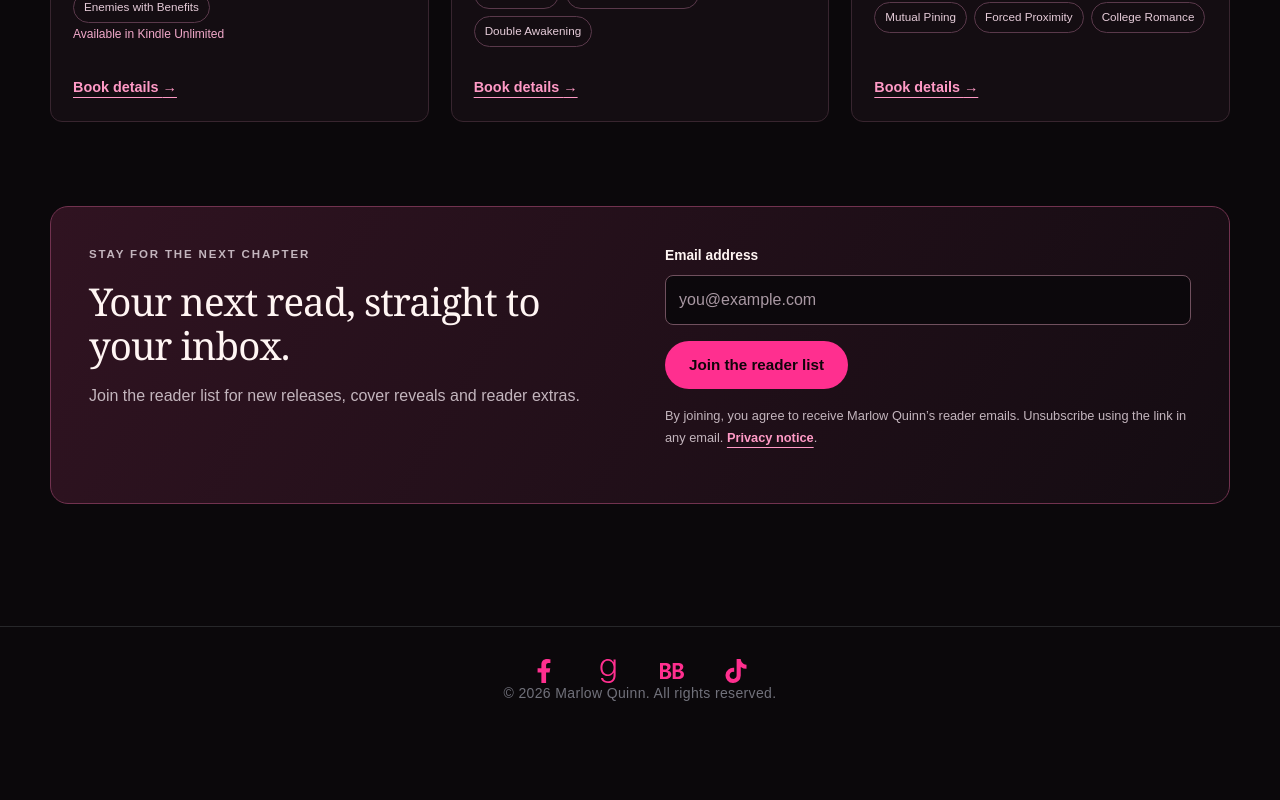
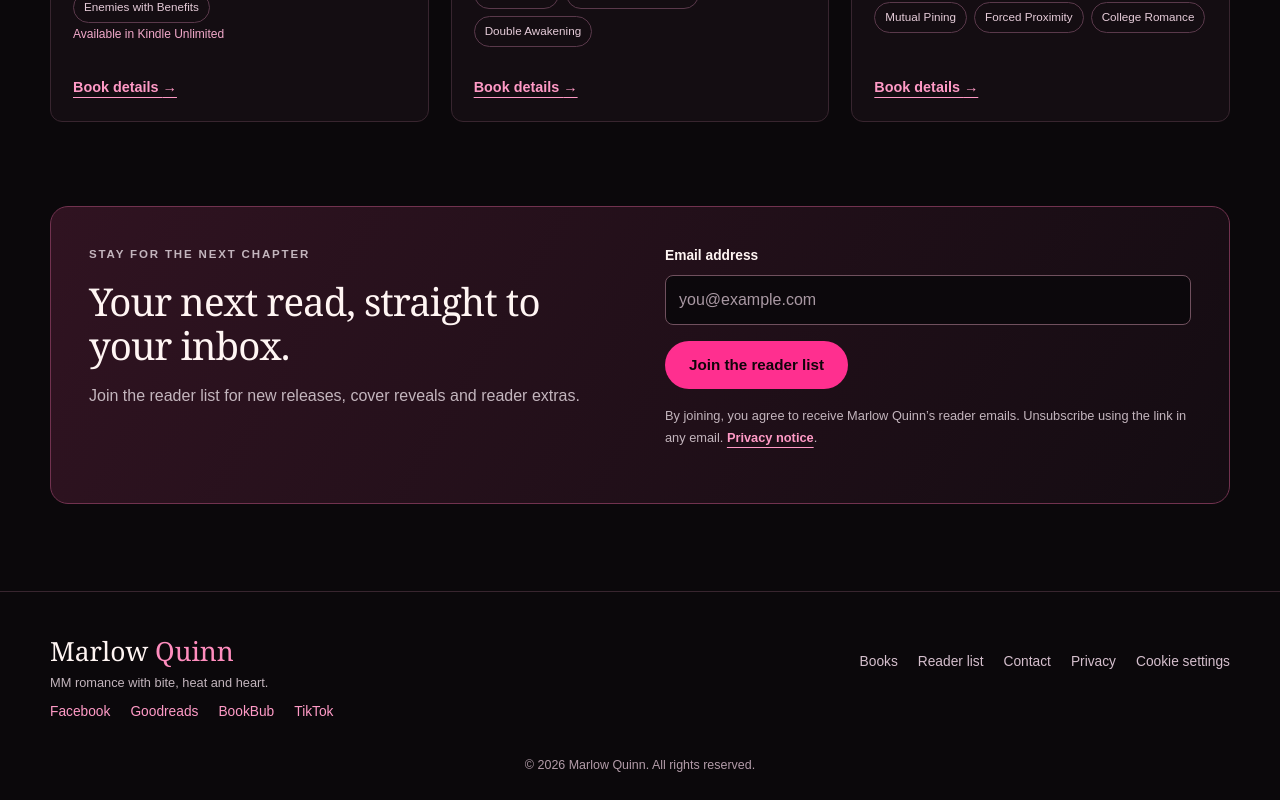
Before and after one commit to alex19849-dot/marlowquinn, a Next.js app: page / in a window 1280 px wide. Shown: the part 2149-2949 px from the top of the page. Before the commit the page ends 2884 px from the top, so only its background shows below. Built offline with nearby package versions, Linux system fonts and the light colour scheme.

Commit message:
Add readable footer navigation, privacy link and cookie settings

```diff
--- a/src/components/Footer.tsx
+++ b/src/components/Footer.tsx
@@ -1,57 +1,3 @@
-import Link from "next/link";
-import { FaFacebookF, FaTiktok, FaGoodreadsG } from "react-icons/fa";
-import { SiBookbub } from "react-icons/si";
-
-export default function Footer() {
-  return (
-    <footer className="mt-20 border-t border-zinc-800">
-      <div className="mx-auto max-w-7xl px-6 py-8">
-       <div className="flex justify-center gap-10">
-          <Link
-            href="https://www.facebook.com/MarlowQuinn"
-            target="_blank"
-            rel="noopener noreferrer"
-            aria-label="Facebook"
-            className="text-[#ff2f8f] transition-colors duration-300 hover:text-white"
-          >
-            <FaFacebookF size={24} />
-          </Link>
-
-          <Link
-  href="https://www.goodreads.com/author/show/71132375.Marlow_Quinn"
-  target="_blank"
-  rel="noopener noreferrer"
-  aria-label="Goodreads"
-  className="text-[#ff2f8f] transition-colors duration-300 hover:text-white"
->
-  <FaGoodreadsG size={24} />
-</Link>
-
-          <Link
-            href="https://www.bookbub.com/profile/marlow-quinn"
-            target="_blank"
-            rel="noopener noreferrer"
-            aria-label="BookBub"
-            className="text-[#ff2f8f] transition-colors duration-300 hover:text-white"
-          >
-            <SiBookbub size={24} />
-          </Link>
-
-          <Link
-            href="https://www.tiktok.com/@marlow.quinn"
-            target="_blank"
-            rel="noopener noreferrer"
-            aria-label="TikTok"
-            className="text-[#ff2f8f] transition-colors duration-300 hover:text-white"
-          >
-            <FaTiktok size={24} />
-          </Link>
-        </div>
-
-        <p className="mt-8 text-center text-sm tracking-wide text-zinc-500">
-          © 2026 Marlow Quinn. All rights reserved.
-        </p>
-      </div>
-    </footer>
-  );
-}
+import Link from 'next/link';
+import {CookieSettings} from './AnalyticsChoice';
+export default function Footer(){return <footer className="site-footer"><div className="page-width"><div className="footer-inner"><div><Link href="/" className="wordmark">Marlow <span>Quinn</span></Link><p className="fine-print">MM romance with bite, heat and heart.</p></div><nav className="footer-links" aria-label="Footer"><Link href="/books">Books</Link><Link href="/newsletter">Reader list</Link><Link href="/contact">Contact</Link><Link href="/privacy">Privacy</Link><CookieSettings/></nav></div><nav className="social-links" aria-label="Social media"><a href="https://www.facebook.com/MarlowQuinn" target="_blank" rel="noopener noreferrer">Facebook</a><a href="https://www.goodreads.com/author/show/71132375.Marlow_Quinn" target="_blank" rel="noopener noreferrer">Goodreads</a><a href="https://www.bookbub.com/profile/marlow-quinn" target="_blank" rel="noopener noreferrer">BookBub</a><a href="https://www.tiktok.com/@marlow.quinn" target="_blank" rel="noopener noreferrer">TikTok</a></nav><p className="copyright">© {new Date().getFullYear()} Marlow Quinn. All rights reserved.</p></div></footer>;}
```
